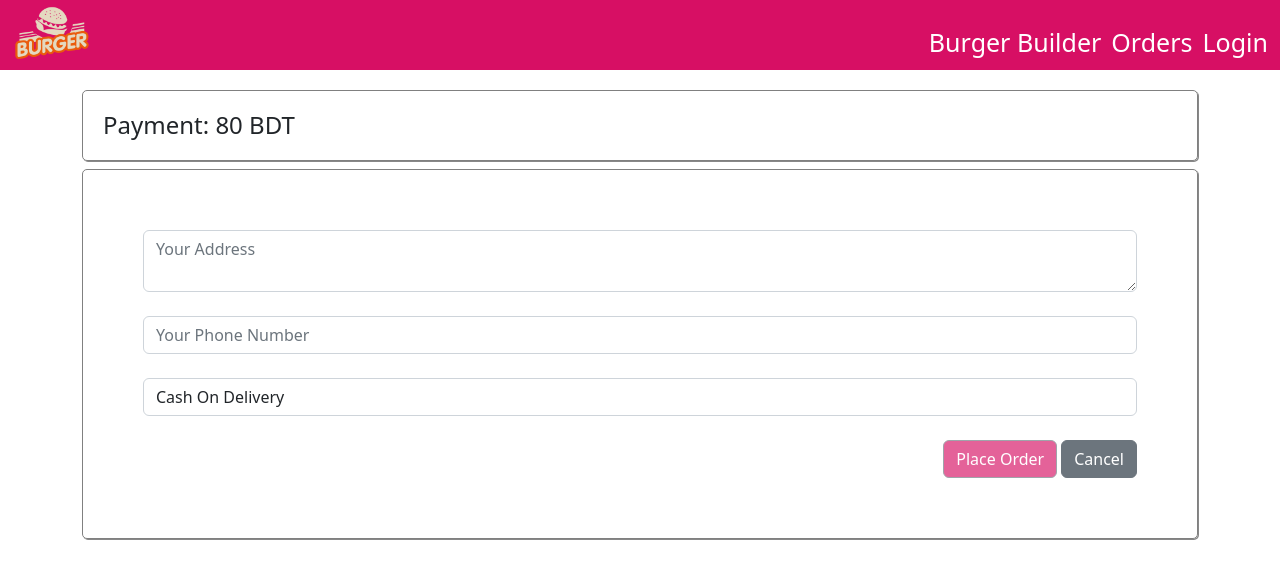
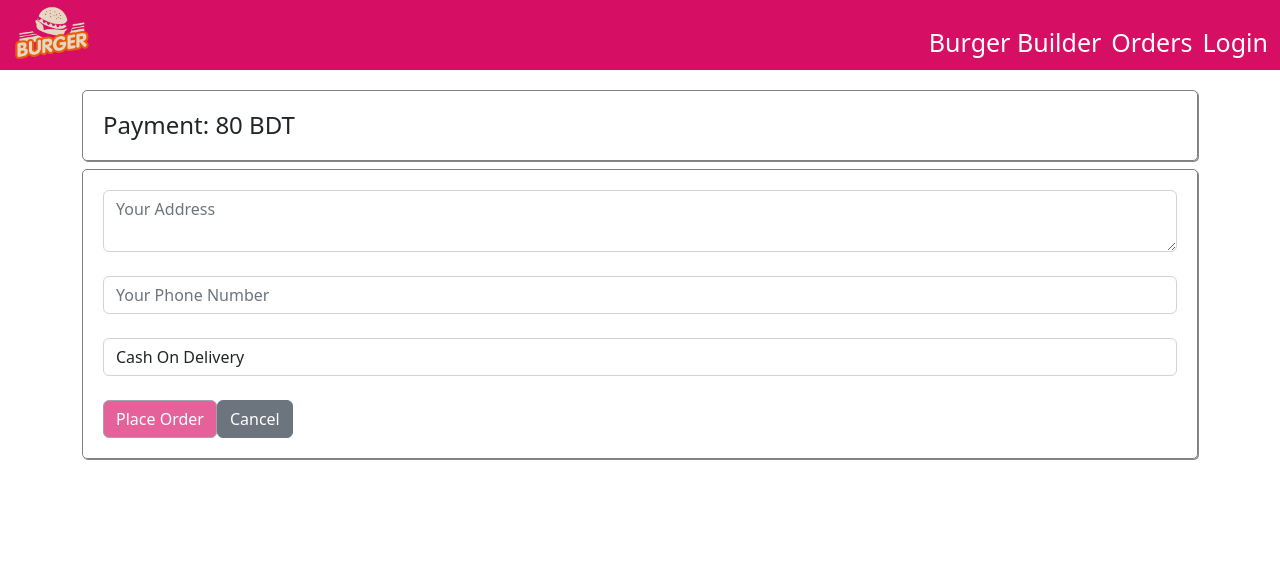
Before and after one commit to muzahid2559/Burger-Builder-project-with_React, a React (Create React App) app: page /checkout in a window 1280 px wide. Shown: the top 578 px of the page. Built offline with nearby package versions, Linux system fonts and the light colour scheme.

Commit message:
Checkout.js with Formik

```diff
--- a/src/components/Auth/AuthForm.js
+++ b/src/components/Auth/AuthForm.js
@@ -54,6 +54,7 @@ class AuthForm extends Component {
                             borderRadius: "7px",
                         }}>
                             <form onSubmit={handleSubmit}>
+
                             <label htmlFor="email">Email : </label>
                             <input
                             name="email"
--- a/src/components/Orders/Checkout/Checkout.js
+++ b/src/components/Orders/Checkout/Checkout.js
@@ -5,6 +5,7 @@ import { useNavigate } from 'react-router-dom';
 import axios from "axios";
 import Spinner from "../../Spinner/Spinner";
 import { resetIngredient } from '../../../redux/actionCreators';
+import { Formik } from 'formik';
 
 const mapDispatchToProps = dispatch =>{
     return {
@@ -23,30 +24,21 @@ const mapStateToProps = state =>{
 
 class Checkout extends Component{
     state ={
-        values:{
-            deliveryAddress:"",
-            phone:"",
-            paymentType:"Cash On Delivery",
-        },
         isLoading: false,
         isModalOpen: false,
         modalMsg: "",
     }
 
-    inputChangeHandler = (e) =>{
-        this.setState({
-            values:{
-                ...this.state.values,
-                [e.target.name] : e.target.value,
-            }
-        })
-    }
+    goBack = () => {
+        this.props.navigate('/');  // <-- এখানে navigate use করা হয়েছে
+      };
 
-    submitHandler = () =>{
+
+    submitHandler = (values) =>{
         this.setState({isLoading: true})
         const order = {
             ingredients: this.props.ingredients,
-            customer: this.state.values,
+            customer: values,
             price: this.props.totalPrice,
             orderTime: new Date(),
         }
@@ -64,7 +56,7 @@ class Checkout extends Component{
                 this.setState({
                     isLoading: false,
                     isModalOpen: true,
-                    modalMsg: "Something Went Wrong! Order Again",
+                    modalMsg: "Something Went Wrong! Order Again!",
                 })
             }
         })
@@ -72,14 +64,10 @@ class Checkout extends Component{
             this.setState({
                 isLoading: false,
                 isModalOpen: true,
-                modalMsg: "Something Went Wrong! Order Again",
+                modalMsg: "Something Went Wrong! Order Again!",
             })
         })
     }
-
-    goBack = () => {
-        this.props.navigate('/');  // <-- এখানে navigate use করা হয়েছে
-      };
 
     render() {
         let form = (<div>
@@ -89,27 +77,76 @@ class Checkout extends Component{
                                 padding:"20px",
                             }}>Payment: {this.props.totalPrice} BDT</h4>
 
-               <form style={{   border:"1px solid grey",
-                                boxShadow:"1px 1px #888888" ,
-                                borderRadius:"5px",
-                                padding:"60px",
-                            }}>
-                <textarea name="deliveryAddress" value={this.state.values.deliveryAddress} className="form-control" placeholder="Your Address" onChange={(e) => this.inputChangeHandler(e)}></textarea>
-                <br/>
-                <input name="phone" className="form-control" value={this.state.values.phone} placeholder="Your Phone Number" onChange={(e) => this.inputChangeHandler(e)}/>
-                <br/>
-                <select name="paymentType" className="form-control" value={this.state.values.paymentType} onChange={(e) => this.inputChangeHandler(e)}>
-                    <option value="Cash On Delivery"> Cash On Delivery </option>
-                    <option value="Bkash"> Bkash </option>
-                </select>
-                <br/>
 
-                <div style = {{ textAlign:"right" }}>
-                <Button style={{ backgroundColor:"#D70F64"  }} onClick={this.submitHandler} disabled={!this.props.purchasable}> Place Order </Button>
-                <Button color="secondary" className= "ms-1" onClick={this.goBack}> Cancel </Button>
-                </div>
+                <Formik
+                initialValues={{
+                    deliveryAddress: "",
+                    phone: "",
+                    paymentType: "Cash On Delivery",
+                }}
 
-               </form>
+                validate={values => {
+                    const errors = {};
+                    return errors;
+                }}
+
+                onSubmit={(values) => {
+                    this.submitHandler(values);
+                }}
+            >
+                {({ values, errors, touched, handleChange, handleBlur, handleSubmit }) => (
+
+                        < form style={{
+                            border: "1px solid grey",
+                            boxShadow: "1px 1px #888888",
+                            borderRadius: "5px",
+                            padding: "20px",
+                        }} onSubmit={handleSubmit}>
+
+                            <textarea
+                                name="deliveryAddress"
+                                id="deliveryAddress"
+                                value={values.deliveryAddress}
+                                className="form-control"
+                                placeholder="Your Address"
+                                onBlur={handleBlur}
+                                onChange={handleChange}
+                            ></textarea>
+                            <span>{errors.deliveryAddress && touched.deliveryAddress && errors.deliveryAddress}</span>
+
+                            <br />
+
+                            <input
+                                name="phone"
+                                id="phone"
+                                className="form-control"
+                                value={values.phone}
+                                placeholder="Your Phone Number"
+                                onBlur={handleBlur}
+                                onChange={handleChange} />
+
+                            <br />
+
+                            <select
+                                name="paymentType"
+                                id="paymentType"
+                                className="form-control"
+                                value={values.paymentType}
+                                onBlur={handleBlur}
+                                onChange={handleChange}>
+
+                                <option value="Cash On Delivery">Cash On Delivery</option>
+                                <option value="Bkash">Bkash</option>
+
+                            </select>
+
+                            <br />
+
+                            <Button type="submit" style={{ backgroundColor: "#D70F64" }} className="mr-auto" disabled={!this.props.purchasable}>Place Order</Button>
+                            <Button color="secondary" className="ml-1" onClick={this.goBack}>Cancel</Button>
+
+                        </form>)}
+            </Formik>
         </div>)
 
         return(
```
